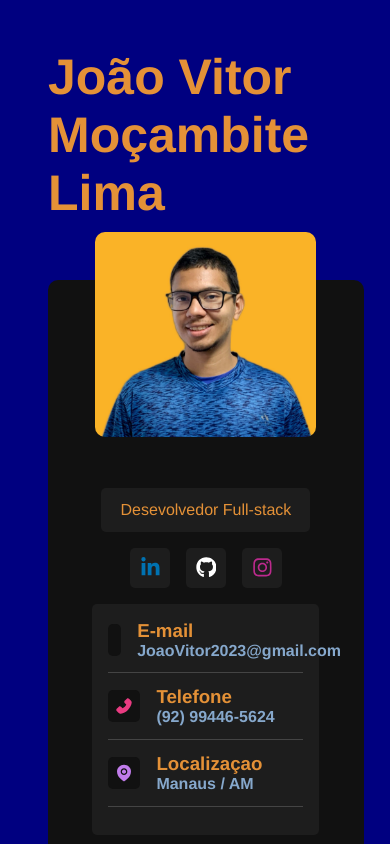
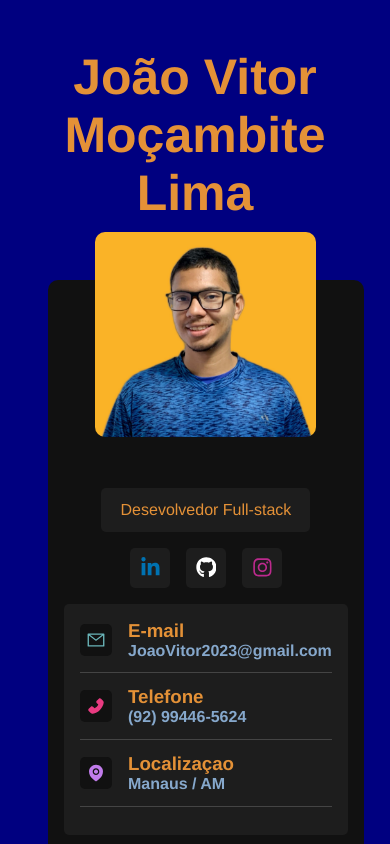
Before and after one commit to JoaoVitor2022dev/Web-Site-portifolio, a React (Vite) app: page / in a window 390 px wide. Shown: the top 844 px of the page. Built offline with nearby package versions, Linux system fonts and the light colour scheme.

Commit message:
Update main.sass

```diff
--- a/src/styles/main.sass
+++ b/src/styles/main.sass
@@ -12,9 +12,12 @@ body
 a , svg
     transition: .4s
 
-@media only screen and (max-width: 950px)
+@media only screen and (max-width: 800px)
     #img
         margin: 80px
+
+    #portifolio
+        text-align: center
 
     #portifolio h1
         font-size: 50px
@@ -22,6 +25,7 @@ a , svg
 
     #sidebar
         padding: 16px
+        margin-right: 20%
 
     #tecnolog
         display: flex
@@ -46,3 +50,6 @@ a , svg
 
     #react
          width: 200px
+
+    #informationContainer
+        width: 100%
```
